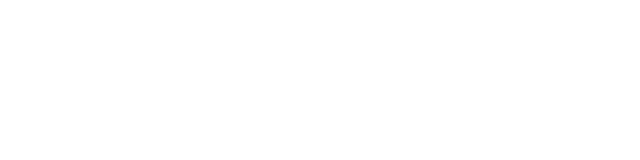
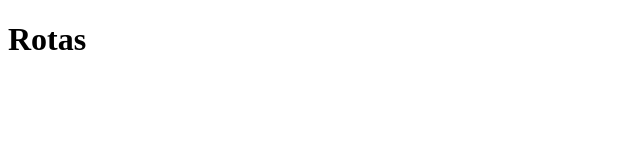
Before and after one commit to DiasEllen26/web-rotafacil, a React (Vite) app: page /rotas in a window 1280 px wide. Shown: the top 160 px of the page, without its empty margins (0-640 px from the left). Built offline with nearby package versions, Linux system fonts and the light colour scheme.

Commit message:
Adicionado esperalhamento da pasta do nginx para configuração do nginx na riaz

```diff
--- a/src/pages/Rotas.tsx
+++ b/src/pages/Rotas.tsx
@@ -4,6 +4,7 @@ export function Rotas(){
 
 	return (
 		<>
+		<h1>Rotas</h1>
 		</>
 	)
 }
```
Also changed, not shown: 2 other files (tests, documents, lock files or other folders).
